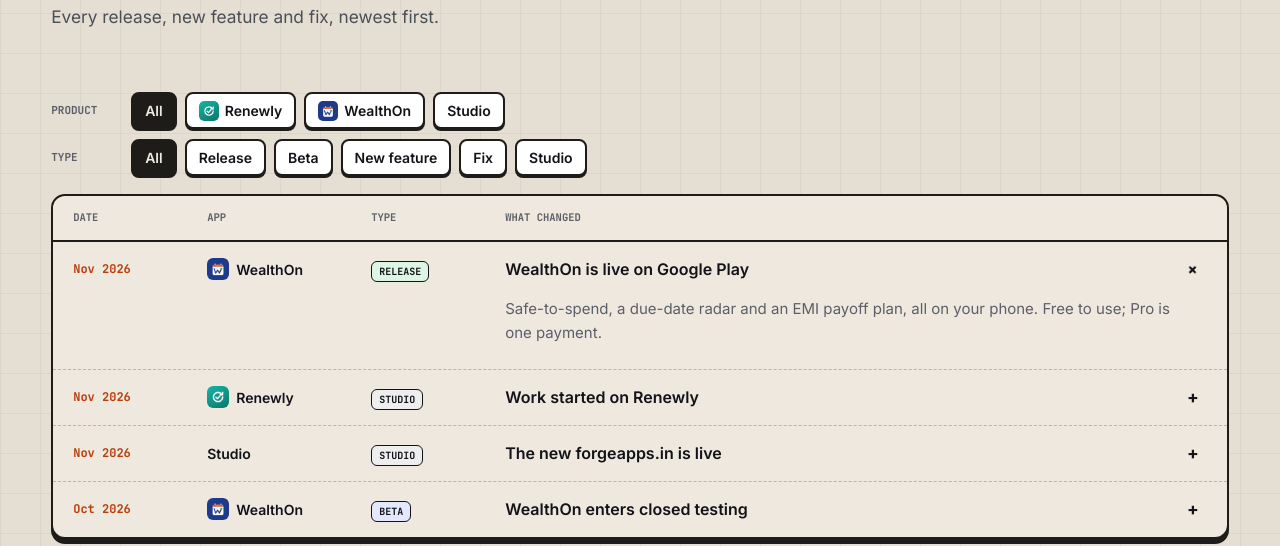
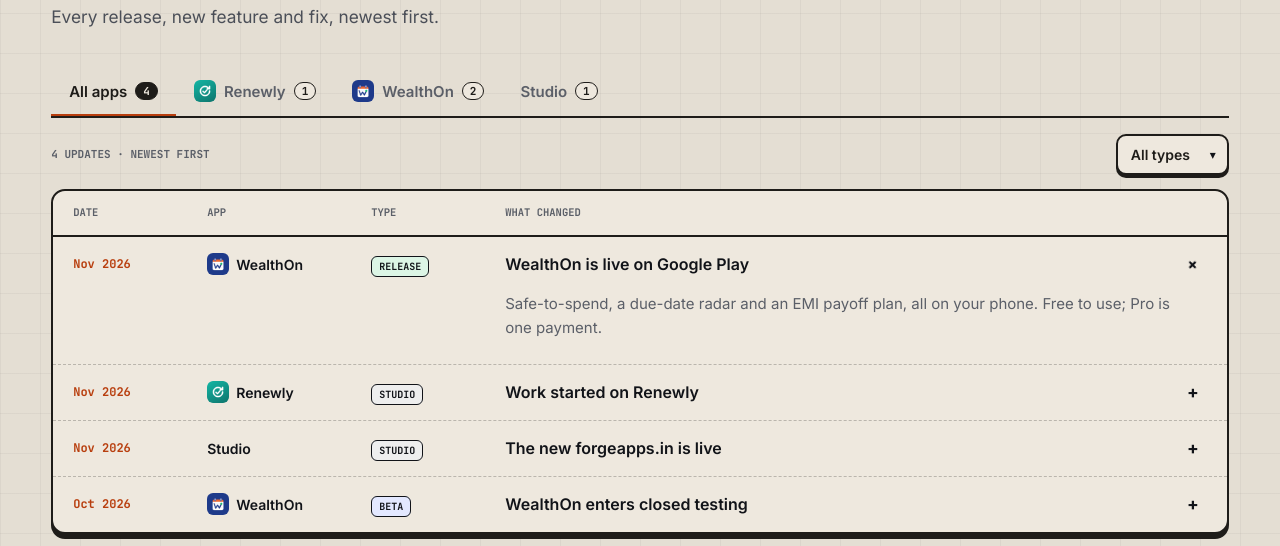
Before and after one commit to suriya4749/forgeapps-website, a plain HTML site: page updates/index.html in a window 1280 px wide. Shown: the part 267-813 px from the top of the page. Drawn offline with Linux system fonts and the light colour scheme.

Commit message:
Updates page: app tabs with counts and a type menu; remove hero apps chip
Co-Authored-By: Claude Opus 5.5 <noreply@anthropic.com>
Claude-Session: https://claude.ai/code/session_01U4QCkhEyJrTRWCfso6htDv

```diff
--- a/assets/v3.css
+++ b/assets/v3.css
@@ -147,3 +147,20 @@
 @media (prefers-reduced-motion:reduce){.rv-track{animation:none!important}.bp .trk{transition:none}}
 #ab-play a{color:inherit;text-decoration:none;border-bottom:3px solid var(--stamp)}
 #ab-play{font-size:.66em;line-height:1.15}
+
+/* ---------- updates page: app tabs with counts + type menu ---------- */
+.up-tabs{display:flex;border-bottom:2px solid var(--ink2);margin:0 0 16px;overflow-x:auto;scrollbar-width:none;-webkit-overflow-scrolling:touch}
+.up-tabs::-webkit-scrollbar{display:none}
+.up-tabs button{flex:none;display:flex;align-items:center;gap:8px;padding:10px 18px 12px;border:0;background:none;font:600 15px var(--body,Inter),sans-serif;color:var(--muted2);cursor:pointer;border-bottom:4px solid transparent;margin-bottom:-2px;white-space:nowrap}
+.up-tabs button:hover{color:var(--ink2)}
+.up-tabs button.on{color:var(--ink2);border-bottom-color:var(--stamp)}
+.up-tabs img{width:22px;height:22px;border-radius:6px}
+.up-tabs em{font-style:normal;font-family:var(--mono);font-size:11px;font-weight:700;border:1.5px solid var(--ink2);border-radius:20px;padding:1px 7px;color:var(--ink2);background:var(--paper)}
+.up-tabs button.on em{background:var(--ink2);color:var(--paper)}
+.up-row{display:flex;justify-content:space-between;align-items:center;gap:12px;margin:0 0 14px}
+.up-n{font-family:var(--mono);font-size:11px;font-weight:700;text-transform:uppercase;color:var(--muted2)}
+.up-sel{position:relative;flex:none}
+.up-sel select{appearance:none;-webkit-appearance:none;font:600 14px var(--body,Inter),sans-serif;color:var(--ink2);padding:9px 36px 9px 13px;border:2px solid var(--ink2);border-radius:10px;background:var(--paper);box-shadow:0 3px 0 var(--ink2);cursor:pointer}
+.up-sel::after{content:"▾";position:absolute;right:13px;top:50%;transform:translateY(-50%);pointer-events:none;font-size:12px}
+.up-sel select:focus-visible{outline:3px solid var(--stamp);outline-offset:2px}
+.sr-only{position:absolute;width:1px;height:1px;overflow:hidden;clip:rect(0 0 0 0);white-space:nowrap}
--- a/updates/index.html
+++ b/updates/index.html
@@ -38,7 +38,8 @@
 <h1 id="up-title" class="in d2">From the <span class="accent">workshop.</span></h1>
 <p class="lead in d3">Every release, new feature and fix, newest first.</p>
 </section>
-<div class="ch-tools"><div class="ch-row" id="ch-app"><span>Product</span></div><div class="ch-row" id="ch-cat"><span>Type</span></div></div>
+<div class="up-tabs" id="ch-app" role="group" aria-label="Filter by app"></div>
+<div class="up-row"><span class="up-n" id="ch-n" aria-live="polite"></span><label class="up-sel"><span class="sr-only">Type of update</span><select id="ch-cat"></select></label></div>
 <div class="led" id="ch-list" role="list"></div>
 <div class="v2-empty" id="ch-empty" hidden>No updates match these filters yet.</div>
 <div style="height:60px"></div>
@@ -65,13 +66,15 @@ var CN={release:'Release',beta:'Beta',feature:'New feature',fix:'Fix',studio:'St
 var U=(F.updates||[]).filter(function(u){return!u.app||V.some(function(a){return a.slug===u.app})}).map(function(u){return{date:u.date,app:u.app,text:u.text,more:u.more||'',ver:u.ver||'',cat:u.cat||cat(u.text),title:u.title||String(u.text).split(/[:;]|\.\s/)[0]}});
 var fa='all',fc='all',L=document.getElementById('ch-list'),E=document.getElementById('ch-empty');
 var A=document.getElementById('ch-app'),C=document.getElementById('ch-cat');
-A.insertAdjacentHTML('beforeend','<button class="on" data-a="all">All</button>'+V.map(function(a){return'<button data-a="'+e(a.slug)+'"><img src="'+e(icon(a))+'" alt="">'+e(a.name)+'</button>'}).join('')+'<button data-a="">Studio</button>');
-C.insertAdjacentHTML('beforeend','<button class="on" data-c="all">All</button>'+Object.keys(CN).map(function(k){return'<button data-c="'+k+'">'+CN[k]+'</button>'}).join(''));
-function draw(){var r=U.filter(function(u){return(fa==='all'||(u.app||'')===fa)&&(fc==='all'||u.cat===fc)});E.hidden=!!r.length;L.hidden=!r.length;
+var cn=function(k){return U.filter(function(u){return(u.app||'')===k}).length};
+var tabs=[['all','All apps','',U.length]].concat(V.filter(function(a){return cn(a.slug)}).map(function(a){return[a.slug,a.name,icon(a),cn(a.slug)]})).concat(cn('')?[['','Studio','',cn('')]]:[]);
+A.innerHTML=tabs.map(function(t,i){return'<button type="button" class="'+(i?'':'on')+'" data-a="'+e(t[0])+'" aria-pressed="'+(i?'false':'true')+'">'+(t[2]?'<img src="'+e(t[2])+'" alt="">':'')+e(t[1])+'<em>'+t[3]+'</em></button>'}).join('');
+C.innerHTML='<option value="all">All types</option>'+Object.keys(CN).filter(function(k){return U.some(function(u){return u.cat===k})}).map(function(k){return'<option value="'+k+'">'+CN[k]+'</option>'}).join('');
+function draw(){var r=U.filter(function(u){return(fa==='all'||(u.app||'')===fa)&&(fc==='all'||u.cat===fc)});E.hidden=!!r.length;L.hidden=!r.length;document.getElementById('ch-n').textContent=r.length+' update'+(r.length===1?'':'s')+' · newest first';
 L.innerHTML='<div class="led-hd" aria-hidden="true"><span>Date</span><span>App</span><span>Type</span><span>What changed</span><span></span></div>'+r.map(function(u,i){var a=V.filter(function(x){return x.slug===u.app})[0],x=u.title!==u.text||u.more;return'<div class="led-i'+(i===0&&x?' open':'')+'" role="listitem"><button type="button" class="led-r" aria-expanded="'+(i===0&&x?'true':'false')+'"'+(x?'':' disabled')+'><span class="led-d">'+e(u.date)+'</span><span class="led-a">'+(a?'<img src="'+e(icon(a))+'" alt="">'+e(a.name):'Studio')+'</span><span><span class="ch-cat '+u.cat+'">'+CN[u.cat]+'</span></span><span class="led-t">'+e(u.title)+(u.ver?'<span class="ver">'+e(u.ver)+'</span>':'')+'</span><span class="led-pl" aria-hidden="true">'+(x?'+':'')+'</span></button>'+(x?'<div class="led-x">'+(u.title!==u.text?'<p>'+e(u.text)+'</p>':'')+(u.more?'<p>'+e(u.more)+'</p>':'')+'</div>':'')+'</div>'}).join('')}
 L.addEventListener('click',function(ev){var b=ev.target.closest('.led-r');if(!b||b.disabled)return;var it=b.parentNode,o=!it.classList.contains('open');it.classList.toggle('open',o);b.setAttribute('aria-expanded',o)});
-A.addEventListener('click',function(ev){var b=ev.target.closest('button');if(!b)return;fa=b.getAttribute('data-a');[].forEach.call(A.querySelectorAll('button'),function(x){x.classList.toggle('on',x===b)});draw()});
-C.addEventListener('click',function(ev){var b=ev.target.closest('button');if(!b)return;fc=b.getAttribute('data-c');[].forEach.call(C.querySelectorAll('button'),function(x){x.classList.toggle('on',x===b)});draw()});
+A.addEventListener('click',function(ev){var b=ev.target.closest('button');if(!b)return;fa=b.getAttribute('data-a');[].forEach.call(A.querySelectorAll('button'),function(x){x.classList.toggle('on',x===b);x.setAttribute('aria-pressed',x===b)});draw()});
+C.addEventListener('change',function(){fc=C.value;draw()});
 draw();})();
 </script>
 </body>
```
Also changed, not shown: index.html (+0 -1 lines).
